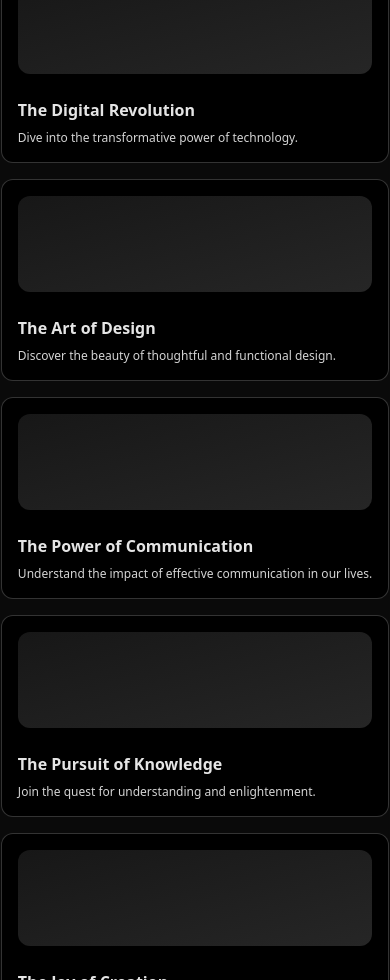
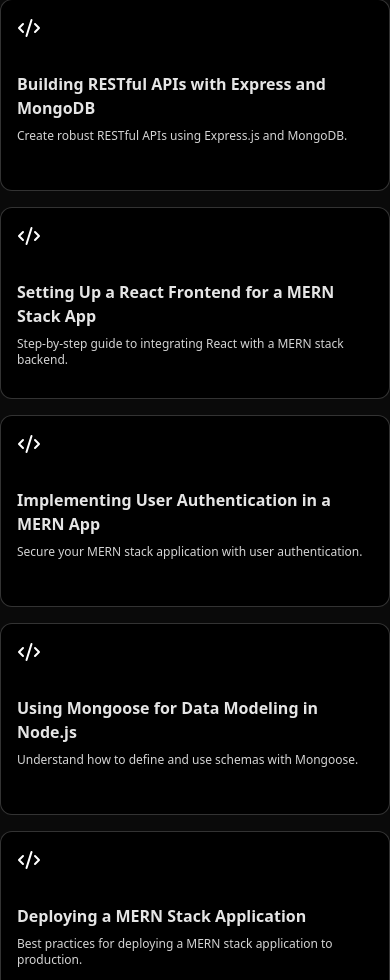
Before and after one commit to AnujChhikara/Vault, a Next.js app: page / in a window 390 px wide. Shown: the part 1020-2000 px from the top of the page. Built offline with nearby package versions, Linux system fonts and the light colour scheme; no server answers.

Commit message:
minor add ons

```diff
--- a/src/app/(code)/code/[codeId]/page.tsx
+++ b/src/app/(code)/code/[codeId]/page.tsx
@@ -195,7 +195,7 @@
                 </div>
             ) : (
                 <div>
-                    {codeData ? (
+                    {codeData && user ? (
                         <div className='flex flex-col space-y-4 w-5/6 items-start px-20 pt-12 pb-20'>
                             <div className='flex justify-between space-x-4 items-start pb-6'>
                                 <h4 className='text-5xl font-semibold'>{codeData.title}</h4>
@@ -257,7 +257,7 @@
                                 <p className='text-zinc-200 text-sm'>{codeData.note}</p>
                             </div>
                         {
-                            user._id === codeData.owner &&
+                            user?._id === codeData.owner &&
                             <div>
                                 <AlertDialog>
                                     <AlertDialogTrigger> <div className='bg-red-600 hover:bg-red-600 duration-300 bg-opacity-60 px-4 py-2 rounded-lg'>Delete</div></AlertDialogTrigger>
--- a/src/app/profile/[username]/page.tsx
+++ b/src/app/profile/[username]/page.tsx
@@ -88,8 +88,14 @@
                     <p>Loading...</p>
                 </div>
             ) : userData ? (
-                <div className='flex flex-col space-y-12 w-5/6  pt-12 px-20'>
-                  <h3 className='text-2xl font-semibold'>Username:- {userData.username}</h3>
+                <div className='flex flex-col space-y-8 w-5/6  pt-12 px-20'>
+                    <div className='flex space-x-4 items-center'>
+                        <div className='text-4xl w-20 h-20 flex justify-center shadow-white shadow-inner items-center font-semibold bg-gradient-to-r from-zinc-600 via-zinc-900 to-black  rounded-full duration-700 '>
+                        {userData.username[0].toUpperCase()}
+                    </div>
+                  <h3 className='text-2xl font-semibold'>@{userData.username.toUpperCase()}</h3>
+                    </div>
+
                   <p className='font-semibold text-2xl'>CodeCred:- {cred}</p>
                   <div className=' mt-20 flex flex-col space-y-4'>
                     <p className='text-2xl font-semibold underline'>Code Snippets:-</p>
@@ -104,7 +110,7 @@
                               id={code._id}
                               keywords = {code.keywords}
                               owner={userData.username}
-
+                              upvotes={code.upvotes-code.downvotes}
                               />
 
 
--- a/src/components/Sections/CodeSnippets.tsx
+++ b/src/components/Sections/CodeSnippets.tsx
@@ -1,6 +1,7 @@
 import { cn } from "@/utils/cn";
 import React from "react";
 import { BentoGrid, BentoGridItem } from "../ui/bento-grid";
+import { Code2Icon } from "lucide-react";
 
 
 const Skeleton = () => (
@@ -8,49 +9,59 @@
 );
 const items = [
   {
-    title: "The Dawn of Innovation",
-    description: "Explore the birth of groundbreaking ideas and inventions.",
-    header: <Skeleton />,
-
+    title: "Integrating MongoDB with Next.js",
+    description: "Learn how to set up and use MongoDB in a Next.js application.",
+    header: <Code2Icon/>,
+    id:''
   },
   {
-    title: "The Digital Revolution",
-    description: "Dive into the transformative power of technology.",
-    header: <Skeleton />,
-
+    title: "Building RESTful APIs with Express and MongoDB",
+    description: "Create robust RESTful APIs using Express.js and MongoDB.",
+    header: <Code2Icon/>,
   },
   {
-    title: "The Art of Design",
-    description: "Discover the beauty of thoughtful and functional design.",
-    header: <Skeleton />,
-
+    title: "Setting Up a React Frontend for a MERN Stack App",
+    description: "Step-by-step guide to integrating React with a MERN stack backend.",
+    header: <Code2Icon/>,
   },
   {
-    title: "The Power of Communication",
-    description:
-      "Understand the impact of effective communication in our lives.",
-    header: <Skeleton />,
-
+    title: "Implementing User Authentication in a MERN App",
+    description: "Secure your MERN stack application with user authentication.",
+    header: <Code2Icon/>,
   },
   {
-    title: "The Pursuit of Knowledge",
-    description: "Join the quest for understanding and enlightenment.",
-    header: <Skeleton />,
-
+    title: "Using Mongoose for Data Modeling in Node.js",
+    description: "Understand how to define and use schemas with Mongoose.",
+    header: <Code2Icon/>,
   },
   {
-    title: "The Joy of Creation",
-    description: "Experience the thrill of bringing ideas to life.",
-    header: <Skeleton />,
-
+    title: "Deploying a MERN Stack Application",
+    description: "Best practices for deploying a MERN stack application to production.",
+    header: <Code2Icon/>,
   },
   {
-    title: "The Spirit of Adventure",
-    description: "Embark on exciting journeys and thrilling discoveries.",
-    header: <Skeleton />,
+    title: "Building a REST API with Go and Gin",
+    description: "Create a simple REST API using the Gin framework in Go.",
+    header: <Code2Icon/>,
+  },
 
+  {
+    title: "Building Web Applications with Go and React",
+    description: "Integrate a Go backend with a React frontend for a full-stack app.",
+    header: <Code2Icon/>,
+  },
+  {
+    title: "Creating REST APIs with Flask and Python",
+    description: "Develop a RESTful API using Flask in Python.",
+    header: <Code2Icon/>,
+  },
+  {
+    title: "Deploying a Python Flask Application",
+    description: "Learn the steps to deploy a Flask app to a production environment.",
+    header: <Code2Icon/>,
   },
 ];
+
 
 export default function CodeSnippets() {
   return (
@@ -63,7 +74,7 @@
           title={item.title}
           description={item.description}
           header={item.header}
-          className={i === 3 || i === 6 ? "md:col-span-2" : ""}
+          className={i === 3 || i === 6 ? "md:col-span-2 h-48" : "h-48"}
         />
       ))}
     </BentoGrid>
--- a/src/components/Sections/MainSection.tsx
+++ b/src/components/Sections/MainSection.tsx
@@ -30,19 +30,31 @@
       text: "on",
     },
     {
-      text: "Logic",
+      text: "Logic,",
       className: "text-blue-500 ",
     },
 
     {
-      text: "Not",
+      text: "Let",
     },
     {
-      text: "Memorizing",
-      className: "text-blue-500 underline",
+      text: "us",
+    },
+
+    {
+      text: "Memorize",
     },
     {
-      text: "Code.",
+      text: "Code",
+
+    },
+     {
+      text: "for",
+
+    },
+     {
+      text: "you.",
+      className: "text-blue-500 underline"
 
     },
   ];
@@ -58,7 +70,7 @@
 
 
       <Navbar/>
-      <div className='flex flex-col items-center pt-20 space-y-16'>
+      <div className='flex flex-col items-center pt-20 space-y-20'>
         {/* logo */}
         <div className="flex justify-center items-center">
         <Image width={100} height={100} src="https://res.cloudinary.com/dlahahicg/image/upload/v1715159647/1_oj2rgu.png" alt="logo"/>
--- a/src/components/Sections/Search.tsx
+++ b/src/components/Sections/Search.tsx
@@ -49,7 +49,7 @@
         placeholder={place}
 
       />
-      <Button className='w-40 py-4 text-xl rounded-full font-semibold  bg-gradient-to-r from-pink-600 via-pink-700 to-pink-900' type="submit">
+      <Button className='w-36 py-4 text-xl rounded-full font-semibold hover:opacity-90 duration-300  bg-gradient-to-r from-pink-600 via-pink-700 to-pink-900' type="submit">
                Search
              </Button>
     </form>
--- a/src/components/Sections/codeBlock.tsx
+++ b/src/components/Sections/codeBlock.tsx
@@ -3,25 +3,23 @@
 import React from 'react'
 
 
-export default function CodeBlock({title,id, owner, keywords}:{title:string,id:string, owner:string, keywords:string}) {
+export default function CodeBlock({title,id, owner,upvotes, keywords}:{title:string,id:string, owner:string,upvotes:number, keywords:string}) {
 
     return (
-      <div className='flex flex-wrap w-[400px]'>
 
+    <div  className="bg-[#0c0b0b]  shadow-pink-800 shadow-md p-6 w-[600px] h-[160px] rounded-lg mb-6">
+              <h2 className="text-xl font-bold">{title}</h2>
 
-    <Link href={`/code/${id}`} className='border-double border-cyan-900 border-4  hover:bg-black/5 duration-300 w-[600px] h-40 flex flex-col rounded-xl justify-around items-start p-4'>
-    <div className='flex justify-between w-full'>
-     <h3 className='text-xl flex font-bold'>{title}</h3>
-        </div>
-        <div className='flex space-x-2'>{
-         keywords.split(',').map((keyword:any, index:any) => (
-         <span key={index} className='bg-zinc-900 hover:bg-zinc-600 font-semibold duration-500 px-2 py-1 rounded-lg'>
-        {keyword}
-        </span>
-        ))
-         }</div>
+              <div className="flex flex-wrap mb-2 mt-4">
+                {keywords.split(',').map((keyword: string, index: number) => (
+                  <span key={index} className="bg-gray-700 text-gray-300 rounded-full px-3 py-1 text-sm font-semibold mr-2 mb-2">
+                    {keyword}
+                  </span>
+                ))}
+              </div>
+              <Link href={`/code/${id}`} className="text-pink-500 hover:underline">View Code</Link>
+              <span className="ml-4 text-gray-400">Upvotes: {upvotes}</span>
+            </div>
 
-    </Link>
-     </div>
   )
 }
--- a/src/components/ui/bento-grid.tsx
+++ b/src/components/ui/bento-grid.tsx
@@ -10,7 +10,7 @@
   return (
     <div
       className={cn(
-        "grid md:auto-rows-[18rem] grid-cols-1 md:grid-cols-3 gap-4 max-w-7xl mx-auto ",
+        "grid md:auto-rows-[12rem] grid-cols-1 md:grid-cols-3 gap-4 max-w-7xl mx-auto ",
         className
       )}
     >
@@ -34,13 +34,13 @@
   return (
     <div
       className={cn(
-        "row-span-1 rounded-xl group/bento hover:shadow-xl transition duration-200 shadow-input shadow-none p-4 bg-black/[0.96] border-white/[0.2] border  justify-between flex flex-col space-y-4",
+        "row-span-1 rounded-xl group/bento hover:shadow-xl transition duration-200 shadow-input shadow-none p-4 bg-black/[0.96] border-white/[0.2] border  justify-between flex flex-col",
         className
       )}
     >
-      {header}
+
       <div className="">
-
+    <div className="h-12">{header}</div>
         <div className="font-sans font-bold text-neutral-200 mb-2 mt-2">
           {title}
         </div>
```
Also changed, not shown: src/app/(code)/new-code/page.tsx (+11 -11 lines), src/app/search/[query]/page.tsx (+19 -4 lines), src/app/trending/page.tsx (+5 -5 lines).
